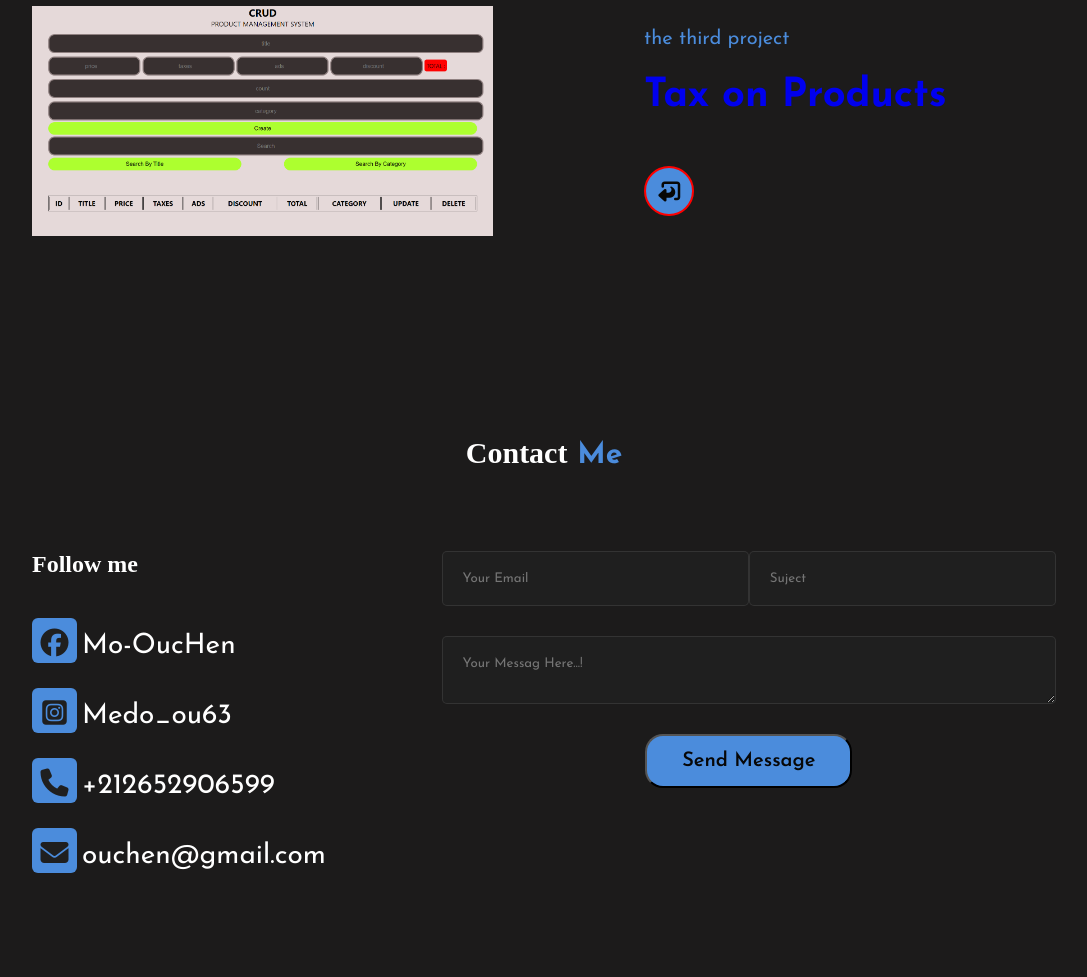
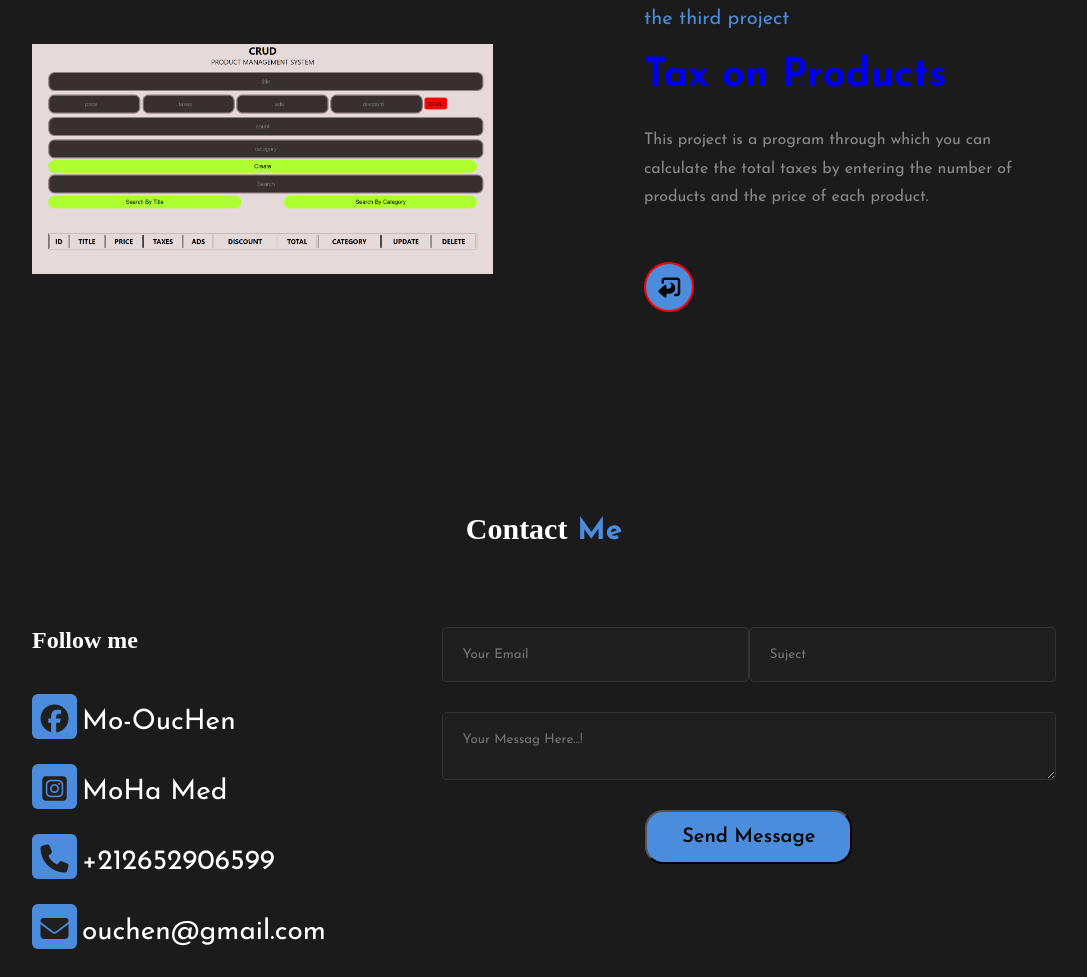
Before and after one commit to Mouha-med-ouchen/My-portfoloi, a plain HTML site: page index.html in a window 1280 px wide. Shown: the part 4120-5097 px from the top of the page, without its empty margins (96-1183 px from the left). Drawn offline with Linux system fonts and the light colour scheme.

Commit message:
Add files via upload

```diff
--- a/index.html
+++ b/index.html
@@ -153,7 +153,7 @@
                     <h4><span>the third project</span></h4>
                     <h3><a href="#">Tax on Products
                     </a></h3>
-                    <p></p>
+                    <p>This project is a program through which you can calculate the total taxes by entering the number of products and the price of each product.</p>
                     <a href="#" class="link"><i class="fa-solid fa-share-from-square"></i></a>
                 </div>
             </div>
@@ -168,7 +168,7 @@
                 <h2>Follow me</h2>
                 <div class="links">
                     <a href="https://www.facebook.com/share/cjSN7CzJfuR2B1QC/" target="_blank"><i class="fa-brands fa-facebook"></i>Mo-OucHen</a>
-                    <a href="#"><i class="fa-brands fa-square-instagram"></i>Medo_ou63</a>
+                    <a href="#"><i class="fa-brands fa-square-instagram"></i>MoHa Med</a>
                     <a href="tel:+212652906599" target="_blank"><i class="fa-solid fa-phone"></i>+212652906599</a>
                     <a href="mailto:ouchenmohammed963@gmail.com" target="_blank"><i class="fa-solid fa-envelope"></i>ouchen@gmail.com</a>
                 </div>
```
